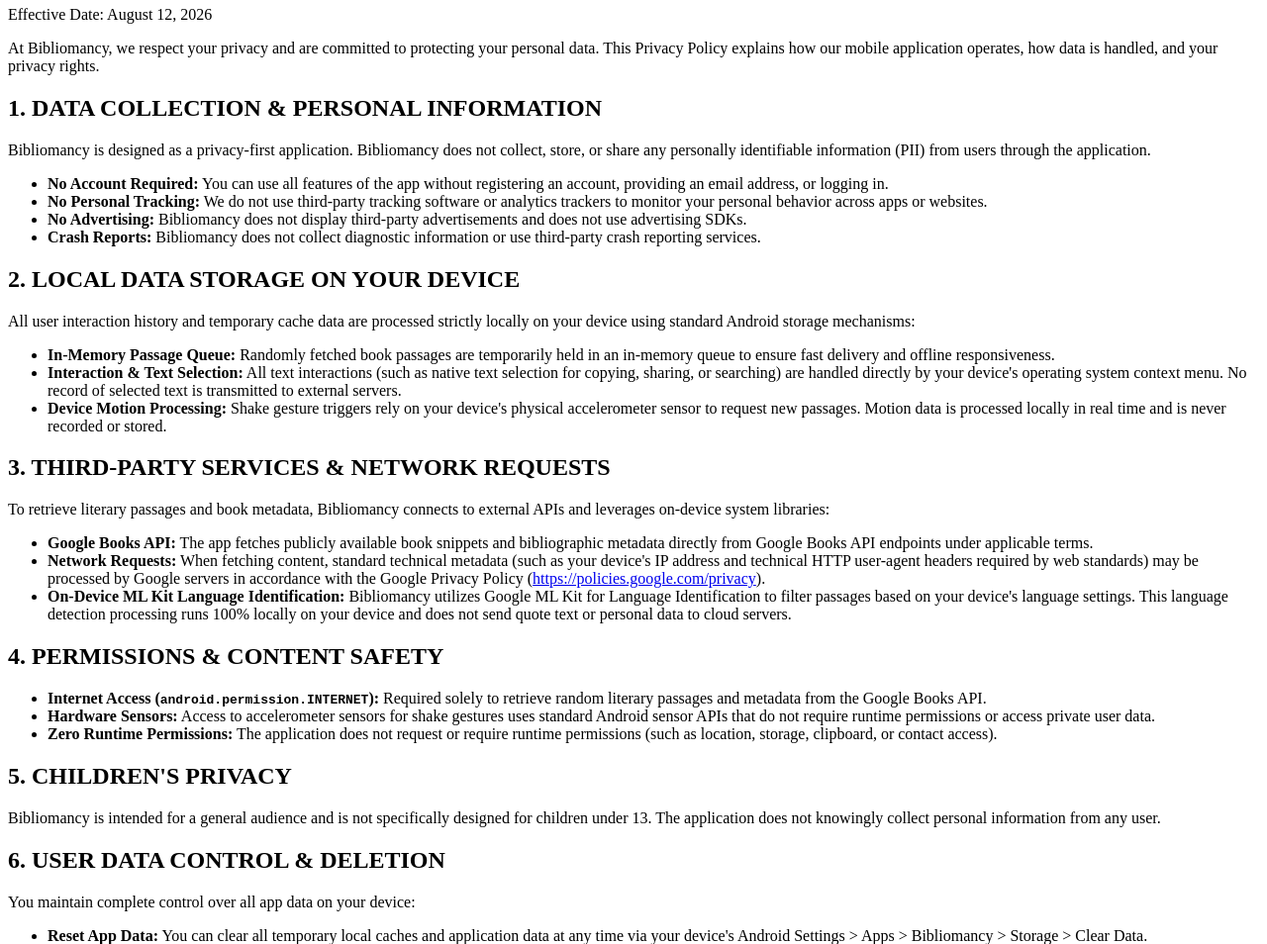
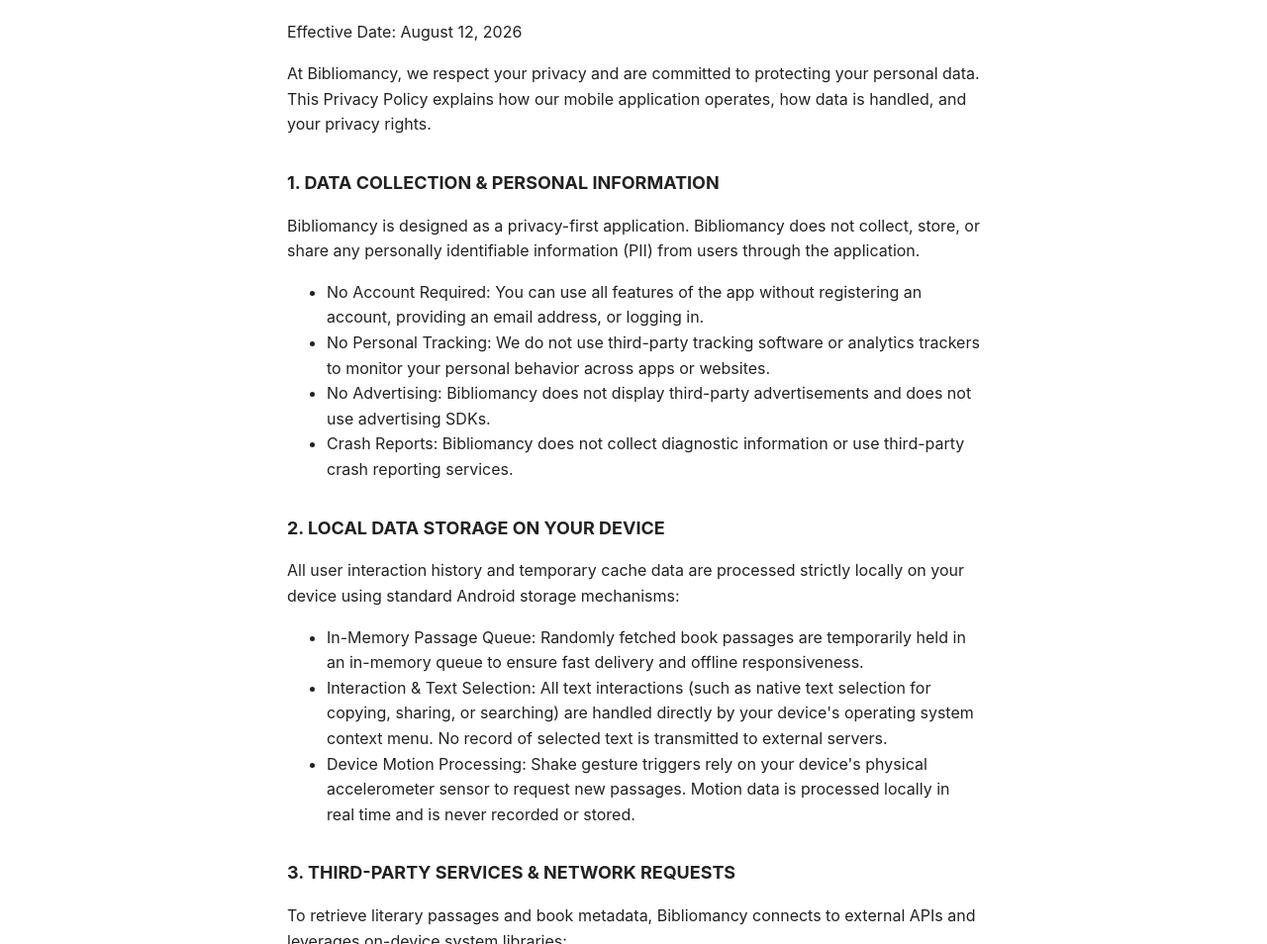
Before and after one commit to yuriistest/bibliomancy-legal, a plain HTML site: page index.html in a window 1280 px wide. Shown: the part 74-1028 px from the top of the page at 99% size. Drawn offline with Linux system fonts and the light colour scheme.

Commit message:
Update index.html

```diff
--- a/index.html
+++ b/index.html
@@ -1,9 +1,22 @@
 <!DOCTYPE html>
 <html lang="en">
 <head>
-    <meta charset="UTF-8">
-    <meta name="viewport" content="width=device-width, initial-scale=1.0">
-    <title>Privacy Policy for Bibliomancy</title>
+<meta charset="UTF-8">
+<meta name="viewport" content="width=device-width, initial-scale=1.0">
+<title>Privacy Policy — Bibliomancy</title>
+<style>
+  body {
+    max-width: 700px;
+    margin: 40px auto;
+    padding: 0 20px;
+    font-family: -apple-system, Arial, sans-serif;
+    line-height: 1.6;
+    color: #222;
+  }
+  h1 { font-size: 24px; }
+  h2 { font-size: 18px; margin-top: 32px; }
+  a { color: #1a5fb4; }
+</style>
 </head>
 <body>
 
@@ -12,46 +25,46 @@
 
 <p>At Bibliomancy, we respect your privacy and are committed to protecting your personal data. This Privacy Policy explains how our mobile application operates, how data is handled, and your privacy rights.</p>
 
-<h2>1. DATA COLLECTION &amp; PERSONAL INFORMATION</h2>
+<h2>1. DATA COLLECTION & PERSONAL INFORMATION</h2>
 <p>Bibliomancy is designed as a privacy-first application. Bibliomancy does not collect, store, or share any personally identifiable information (PII) from users through the application.</p>
 <ul>
-  <li><strong>No Account Required:</strong> You can use all features of the app without registering an account, providing an email address, or logging in.</li>
-  <li><strong>No Personal Tracking:</strong> We do not use third-party tracking software or analytics trackers to monitor your personal behavior across apps or websites.</li>
-  <li><strong>No Advertising:</strong> Bibliomancy does not display third-party advertisements and does not use advertising SDKs.</li>
-  <li><strong>Crash Reports:</strong> Bibliomancy does not collect diagnostic information or use third-party crash reporting services.</li>
+  <li>No Account Required: You can use all features of the app without registering an account, providing an email address, or logging in.</li>
+  <li>No Personal Tracking: We do not use third-party tracking software or analytics trackers to monitor your personal behavior across apps or websites.</li>
+  <li>No Advertising: Bibliomancy does not display third-party advertisements and does not use advertising SDKs.</li>
+  <li>Crash Reports: Bibliomancy does not collect diagnostic information or use third-party crash reporting services.</li>
 </ul>
 
 <h2>2. LOCAL DATA STORAGE ON YOUR DEVICE</h2>
 <p>All user interaction history and temporary cache data are processed strictly locally on your device using standard Android storage mechanisms:</p>
 <ul>
-  <li><strong>In-Memory Passage Queue:</strong> Randomly fetched book passages are temporarily held in an in-memory queue to ensure fast delivery and offline responsiveness.</li>
-  <li><strong>Interaction &amp; Text Selection:</strong> All text interactions (such as native text selection for copying, sharing, or searching) are handled directly by your device's operating system context menu. No record of selected text is transmitted to external servers.</li>
-  <li><strong>Device Motion Processing:</strong> Shake gesture triggers rely on your device's physical accelerometer sensor to request new passages. Motion data is processed locally in real time and is never recorded or stored.</li>
+  <li>In-Memory Passage Queue: Randomly fetched book passages are temporarily held in an in-memory queue to ensure fast delivery and offline responsiveness.</li>
+  <li>Interaction & Text Selection: All text interactions (such as native text selection for copying, sharing, or searching) are handled directly by your device's operating system context menu. No record of selected text is transmitted to external servers.</li>
+  <li>Device Motion Processing: Shake gesture triggers rely on your device's physical accelerometer sensor to request new passages. Motion data is processed locally in real time and is never recorded or stored.</li>
 </ul>
 
-<h2>3. THIRD-PARTY SERVICES &amp; NETWORK REQUESTS</h2>
+<h2>3. THIRD-PARTY SERVICES & NETWORK REQUESTS</h2>
 <p>To retrieve literary passages and book metadata, Bibliomancy connects to external APIs and leverages on-device system libraries:</p>
 <ul>
-  <li><strong>Google Books API:</strong> The app fetches publicly available book snippets and bibliographic metadata directly from Google Books API endpoints under applicable terms.</li>
-  <li><strong>Network Requests:</strong> When fetching content, standard technical metadata (such as your device's IP address and technical HTTP user-agent headers required by web standards) may be processed by Google servers in accordance with the Google Privacy Policy (<a href="https://policies.google.com/privacy">https://policies.google.com/privacy</a>).</li>
-  <li><strong>On-Device ML Kit Language Identification:</strong> Bibliomancy utilizes Google ML Kit for Language Identification to filter passages based on your device's language settings. This language detection processing runs 100% locally on your device and does not send quote text or personal data to cloud servers.</li>
+  <li>Google Books API: The app fetches publicly available book snippets and bibliographic metadata directly from Google Books API endpoints under applicable terms.</li>
+  <li>Network Requests: When fetching content, standard technical metadata (such as your device's IP address and technical HTTP user-agent header required by web standards) may be processed by Google servers in accordance with the Google Privacy Policy (<a href="https://policies.google.com/privacy">https://policies.google.com/privacy</a>).</li>
+  <li>On-Device ML Kit Language Identification: Bibliomancy utilizes Google ML Kit for Language Identification to filter passages based on your device's language settings. This language detection processing runs 100% locally on your device and does not send quote text or personal data to cloud servers.</li>
 </ul>
 
-<h2>4. PERMISSIONS &amp; CONTENT SAFETY</h2>
+<h2>4. PERMISSIONS & CONTENT SAFETY</h2>
 <ul>
-  <li><strong>Internet Access (<code>android.permission.INTERNET</code>):</strong> Required solely to retrieve random literary passages and metadata from the Google Books API.</li>
-  <li><strong>Hardware Sensors:</strong> Access to accelerometer sensors for shake gestures uses standard Android sensor APIs that do not require runtime permissions or access private user data.</li>
-  <li><strong>Zero Runtime Permissions:</strong> The application does not request or require runtime permissions (such as location, storage, clipboard, or contact access).</li>
+  <li>Internet Access (<code>android.permission.INTERNET</code>): Required solely to retrieve random literary passages and metadata from the Google Books API.</li>
+  <li>Hardware Sensors: Access to accelerometer sensors for shake gestures uses standard Android sensor APIs that do not require runtime permissions or access private user data.</li>
+  <li>Zero Runtime Permissions: The application does not request or require runtime permissions (such as location, storage, clipboard, or contact access).</li>
 </ul>
 
 <h2>5. CHILDREN'S PRIVACY</h2>
 <p>Bibliomancy is intended for a general audience and is not specifically designed for children under 13. The application does not knowingly collect personal information from any user.</p>
 
-<h2>6. USER DATA CONTROL &amp; DELETION</h2>
+<h2>6. USER DATA CONTROL & DELETION</h2>
 <p>You maintain complete control over all app data on your device:</p>
 <ul>
-  <li><strong>Reset App Data:</strong> You can clear all temporary local caches and application data at any time via your device's Android Settings &gt; Apps &gt; Bibliomancy &gt; Storage &gt; Clear Data.</li>
-  <li><strong>App Uninstallation:</strong> Uninstalling Bibliomancy completely and permanently removes all locally cached data from your device.</li>
+  <li>Reset App Data: You can clear all temporary local caches and application data at any time via your device's Android Settings &gt; Apps &gt; Bibliomancy &gt; Storage &gt; Clear Data.</li>
+  <li>App Uninstallation: Uninstalling Bibliomancy completely and permanently removes all locally cached data from your device.</li>
 </ul>
 
 <h2>7. CHANGES TO THIS PRIVACY POLICY</h2>
```
